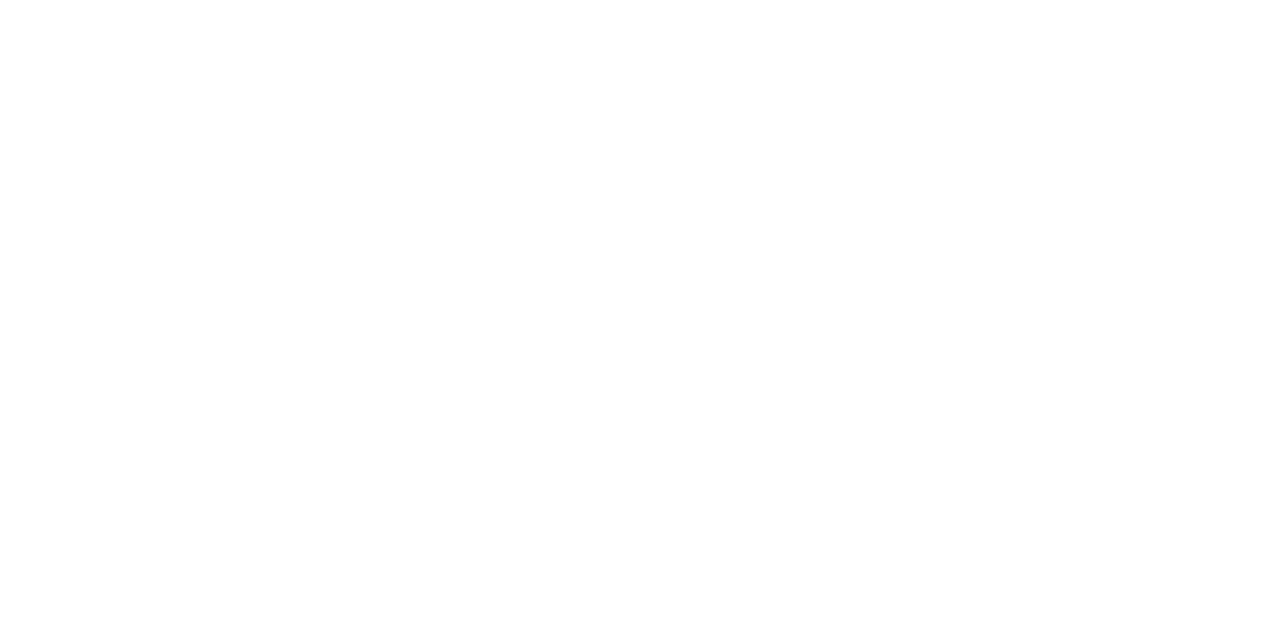
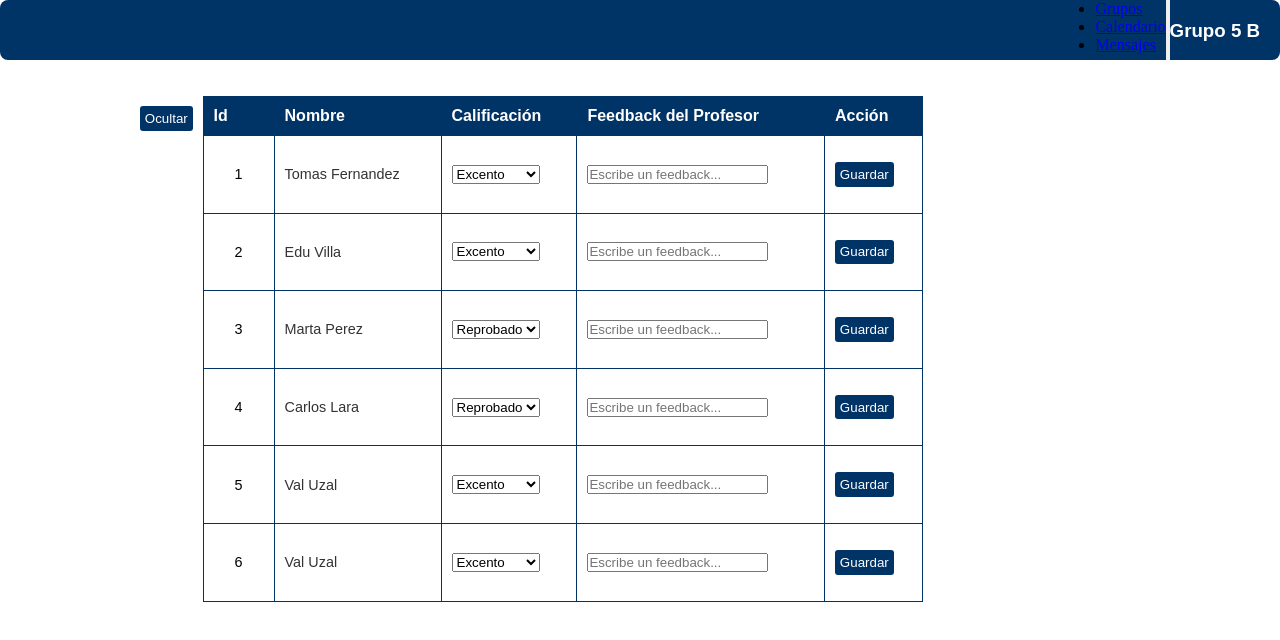
Before and after one commit to No-Country-simulation/C20-48-t-csharp-angular, an Angular app in the folder proyecto_c20-48-t-csharp-angular/: page /profesor in a window 1280 px wide. Before the commit this address led to /. Shown: the top 640 px of the page. Built offline with nearby package versions, Linux system fonts and the light colour scheme.

Commit message:
Profesor
lista de alumnos, calificación, feedback y guardado

```diff
--- a/proyecto_c20-48-t-csharp-angular/src/app/app-routing.module.ts
+++ b/proyecto_c20-48-t-csharp-angular/src/app/app-routing.module.ts
@@ -1,11 +1,13 @@
 import { NgModule } from '@angular/core';
 import { RouterModule, Routes } from '@angular/router';
 import { LoginFormComponent } from './components/login-form/login-form.component';
+import { ProfesorComponent } from './pages/profesor/profesor.component'
 
 const routes: Routes = [
 
   {path: ''  , component: LoginFormComponent},
 
+  {path: 'profesor'  , component: ProfesorComponent},
 
 ];
 
--- a/proyecto_c20-48-t-csharp-angular/src/app/components/login-form/login-form.component.html
+++ b/proyecto_c20-48-t-csharp-angular/src/app/components/login-form/login-form.component.html
@@ -38,4 +38,4 @@
   </section>
 
 </form>
-<app-footer></app-footer>
+<!-- <app-footer></app-footer> -->
--- a/proyecto_c20-48-t-csharp-angular/src/app/pages/alumno/alumno.component.html
+++ b/proyecto_c20-48-t-csharp-angular/src/app/pages/alumno/alumno.component.html
@@ -100,6 +100,6 @@
     </div>
 </body>
 
-<app-header></app-header>
+<!-- <app-header></app-header>
 <app-menu></app-menu>
-<app-footer></app-footer>
+<app-footer></app-footer> -->
--- a/proyecto_c20-48-t-csharp-angular/src/app/pages/profesor/profesor.component.css
+++ b/proyecto_c20-48-t-csharp-angular/src/app/pages/profesor/profesor.component.css
@@ -1,3 +1,4 @@
+/* Navbar */
 .navbar {
     border-radius: 8px;
     height: 60px;
@@ -15,11 +16,102 @@
 
   .navbar-grupo {
     color: #fff;
-    font-family: 'poppins';
+    font-family: 'Poppins', sans-serif;
     font-weight: 600;
     width: auto;
+    margin-right: 20px;
   }
 
+  /* Botón Ocultar */
   .btn {
     margin-top: 1rem;
+    margin-bottom: 1rem;
+    padding: .3rem;
+    border-radius: 3px;
+    border: #003366;
+    background-color: #003366;
+    color: #fff;
   }
+
+  /* Tabla */
+
+  .table {
+    width: 80%;
+    max-width: 100%;
+    border-collapse: collapse;
+    margin-top: 1rem;
+    border: 1px solid #003366;
+  }
+
+  .table thead {
+    background-color: #f5f5f5;
+  }
+
+  .table th, .table td {
+    padding: 10px;
+    text-align: left;
+    border-bottom: 1px solid #ddd;
+    font-family: 'Poppins', sans-serif;
+  }
+
+  .table th {
+    font-weight: 600;
+    color: #fff;
+    background-color: #003366;
+    font-size: 1rem;
+    border: 1px solid #003366;
+  }
+
+  .table td {
+    font-weight: 400;
+    font-size: 0.9rem;
+    border: 1px solid #003366;
+  }
+
+  /* Numeración y Nombres */
+  .table td:first-child {
+    width: 50px;
+    text-align: center;
+  }
+
+  .table td:nth-child(2) {
+    color: #333;
+    font-weight: 500;
+  }
+
+  /* Estados de los estudiantes */
+  .badge {
+    padding: 0.5em 0.75em;
+    font-size: 0.9rem;
+    border-radius: 12px;
+    font-family: 'Poppins', sans-serif;
+  }
+
+  /* Centrar la tabla en la página */
+  .container {
+    width: 900px;
+    height: auto;
+    margin-top: 20px;
+    margin-left: 130px;
+    display: flex;
+  }
+
+  /* Botón alinear al lado derecho */
+  .content {
+    display: flex;
+    justify-content: flex-start;
+    padding: 10px;
+  }
+
+  /* Mensaje cuando no hay estudiantes */
+  h3 {
+    font-family: 'Poppins', sans-serif;
+    color: #666;
+    text-align: center;
+    margin-top: 20px;
+  }
+
+  /* Alinear el botón de Ocultar */
+  .content button {
+    align-self: flex-start;
+  }
--- a/proyecto_c20-48-t-csharp-angular/src/app/pages/profesor/profesor.component.html
+++ b/proyecto_c20-48-t-csharp-angular/src/app/pages/profesor/profesor.component.html
@@ -21,32 +21,45 @@
   </nav>
   <div class="container">
     <div class="content">
-    <button class="btn btn-primary ml-auto" (click)="toogle()">Ocultar</button>
+      <button class="btn btn-primary ml-auto" (click)="toggle()">Ocultar</button>
     </div>
     <br>
+
+    <!-- Mensaje de feedback general -->
+    <div *ngIf="mensajeFeedback" [ngClass]="{'alert': true, 'alert-success': feedbackExitoso, 'alert-danger': !feedbackExitoso}" role="alert">
+      {{ mensajeFeedback }}
+    </div>
+
     <table class="table" *ngIf="mostrar">
       <thead>
-      <th>num</th>
+        <tr>
+          <th>Id</th>
           <th>Nombre</th>
-      <th>Estado</th>
+          <th>Calificación</th>
+          <th>Feedback del Profesor</th>
+          <th>Acción</th>
+        </tr>
       </thead>
       <tbody>
-      <tr *ngFor="let estudiante of listaEstudiantes; let i = index" [ngSwitch]="estudiante.estado">
+        <tr *ngFor="let estudiante of listaEstudiantes; let i = index">
           <td>{{i+1}}</td>
           <td>{{estudiante.nombre}}</td>
-        <td [ngStyle]="{ 'font-style': estudiante.estado === 'aprobado' ? 'italic' : 'normal'}">
-          <span *ngSwitchCase="'excento'" class="badge bg-success">
-            {{estudiante.estado}}
-          </span>
-          <span *ngSwitchCase="'reprobado'" class="badge bg-danger">
-            {{estudiante.estado}}
-          </span>
-          <span *ngSwitchCase="'regular'" class="badge bg-secondary">
-            {{estudiante.estado}}
-          </span>
+          <td>
+            <select [(ngModel)]="estudiante.estado" (change)="marcarCambios()">
+              <option value="excento">Excento</option>
+              <option value="reprobado">Reprobado</option>
+              <option value="regular">Regular</option>
+            </select>
+          </td>
+          <td>
+            <input type="text" class="form-control" [(ngModel)]="estudiante.feedback" placeholder="Escribe un feedback..." (input)="marcarCambios()" />
+          </td>
+          <td>
+            <button class="btn btn-primary" (click)="guardarCambiosEstudiante(i)">Guardar</button>
           </td>
         </tr>
       </tbody>
     </table>
+
     <h3 *ngIf="listaEstudiantes.length === 0">No hay registros para mostrar</h3>
   </div>
--- a/proyecto_c20-48-t-csharp-angular/src/app/pages/profesor/profesor.component.ts
+++ b/proyecto_c20-48-t-csharp-angular/src/app/pages/profesor/profesor.component.ts
@@ -1,4 +1,4 @@
-import { Component, OnInit } from '@angular/core';
+import { Component } from '@angular/core';
 
 @Component({
   selector: 'app-profesor',
@@ -7,19 +7,54 @@
 })
 export class ProfesorComponent {
 
-  listaEstudiantes: any[] = [
-    {nombre: "Tomas Fernandez", estado: "excento"},
-    {nombre: "Edu Villa", estado: "excento"},
-    {nombre: "Marta Perez", estado: "reprobado"},
-    {nombre: "Carlos Lara", estado: "reprobado"},
-    {nombre: "Val Uzal", estado: "excento"},
-    {nombre: "Val Uzal", estado: "excento"}
-  ]
+  listaEstudiantes = [
+    { nombre: "Tomas Fernandez", estado: "excento", feedback: "" },
+    { nombre: "Edu Villa", estado: "excento", feedback: "" },
+    { nombre: "Marta Perez", estado: "reprobado", feedback: "" },
+    { nombre: "Carlos Lara", estado: "reprobado", feedback: "" },
+    { nombre: "Val Uzal", estado: "excento", feedback: "" },
+    { nombre: "Val Uzal", estado: "excento", feedback: "" }
+  ];
 
-  mostrar = true
+  mostrar = true;
+  hayCambios = false; // Indicador de si se hicieron cambios
+  mensajeFeedback: string = ""; // Mensaje de feedback general
+  feedbackExitoso: boolean = true; // Define si el feedback es exitoso o no
 
-  toogle(): void{
-    this.mostrar = !this.mostrar
+  toggle(): void {
+    this.mostrar = !this.mostrar;
   }
 
+  // Detecta si hubo cambios en el estado o feedback de los estudiantes
+  marcarCambios(): void {
+    this.hayCambios = true;
+  }
+
+  // Función para guardar los cambios de un estudiante específico
+  guardarCambiosEstudiante(index: number): void {
+    const estudiante = this.listaEstudiantes[index];
+
+    // Simulamos el guardado de los cambios
+    try {
+      // Aquí podrías implementar una lógica para guardar los cambios en un backend, etc.
+      console.log(`Cambios guardados para: ${estudiante.nombre}`);
+      console.log(`Nuevo estado: ${estudiante.estado}`);
+      console.log(`Feedback: ${estudiante.feedback}`);
+      this.hayCambios = false; // Resetea el indicador después de guardar
+
+      // Mensaje de feedback individual
+      this.mensajeFeedback = `Cambios guardados para ${estudiante.nombre}!`;
+      this.feedbackExitoso = true; // Indica éxito en la operación
+
+    } catch (error) {
+      // Si hay un error, mostramos un mensaje de error
+      this.mensajeFeedback = `Hubo un problema al guardar los cambios para ${estudiante.nombre}.`;
+      this.feedbackExitoso = false; // Indica que hubo un error
+    }
+
+    // Oculta el mensaje de feedback después de 3 segundos
+    setTimeout(() => {
+      this.mensajeFeedback = '';
+    }, 3000);
+  }
 }
```
Lines whose indentation alone changed are shown as unchanged.
